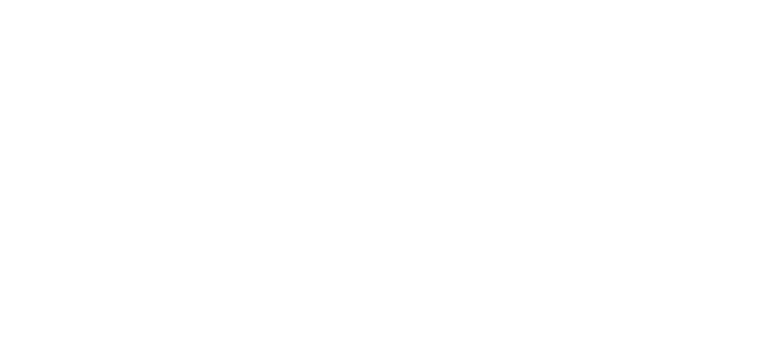
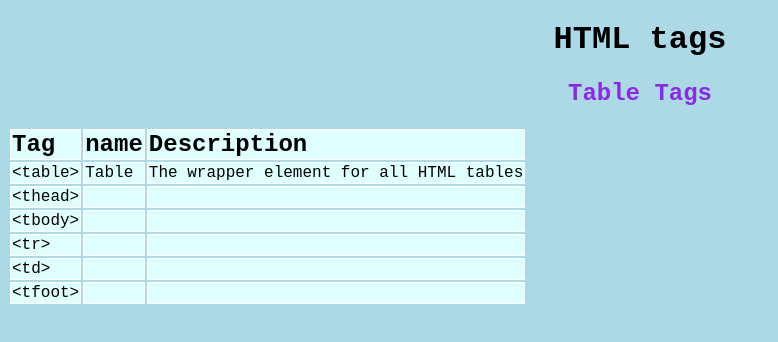
Before and after one commit to KaylaB-cd/Cheatsheet, a plain HTML site: page index.html in a window 1280 px wide. Shown: the whole page, without its empty margins (0-778 px from the left). Drawn offline with Linux system fonts and the light colour scheme.

Commit message:
start of table

```diff
--- /dev/null
+++ b/Resources/CSS/index.css
@@ -0,0 +1,38 @@
+* {
+    font-family: 'Courier New', Courier, monospace;
+}
+
+body {
+  background-color: lightblue;
+}
+
+h1 {
+    font-weight: 900;
+    font-style: normal;
+    text-align: center;
+  }
+
+  h2 {
+    color: blueviolet;
+    text-align: center;
+  }
+
+  #head {
+    background-color: violet;
+    font-size: 24px;
+    font-weight: bold;
+  }
+
+  table {
+    justify-content: center;
+  }
+
+
+  td {
+    border: 1px solid white;
+    border-collapse: collapse;
+  }
+
+  tr, td {
+    background-color: lightcyan;
+  }
--- a/index.html
+++ b/index.html
@@ -4,8 +4,52 @@
     <meta charset="UTF-8">
     <meta name="viewport" content="width=device-width, initial-scale=1.0">
     <title>Cheatsheet</title>
+    <link rel="stylesheet" href="./Resources/CSS/index.css" type="text/css">
 </head>
 <body>
+    <h1>HTML tags</h1>
+    <h2>Table Tags</h2>
+    <table>
+        <thead id="head">
+            <tr>
+                <td>Tag</td>
+                <td>name</td>
+                <td>Description</td>
+                <tbody>
+                    <tr>
+                        <td>&lttable&gt</td>
+                        <td>Table</td>
+                        <td>The wrapper element for all HTML tables</td>
+                    </tr>
+                    <tr>
+                        <td>&ltthead&gt</td>
+                        <td></td>
+                        <td></td>
+                    </tr>
+                    <tr>
+                        <td>&lttbody&gt</td>
+                        <td></td>
+                        <td></td>
+                    </tr>
+                    <tr>
+                        <td>&lttr&gt</td>
+                        <td></td>
+                        <td></td>
+                    </tr>
+                    <tr>
+                        <td>&lttd&gt</td>
+                        <td></td>
+                        <td></td>
+                    </tr>
+                    <tr>
+                        <td>&lttfoot&gt</td>
+                        <td></td>
+                        <td></td>
+                    </tr>
+                </tbody>
+            </tr>
+        </thead>
+    </table>
 
 </body>
 </html>
```
Also changed, not shown: 1 other file.
